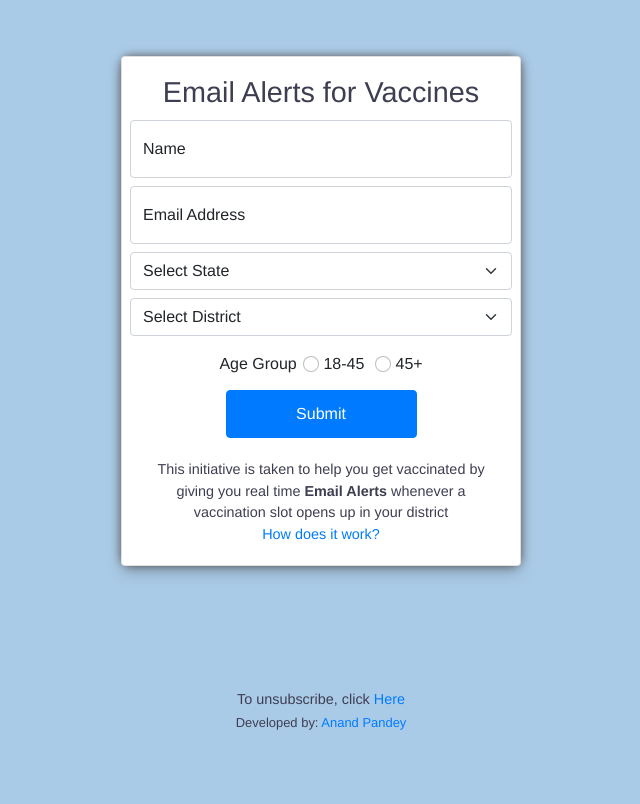
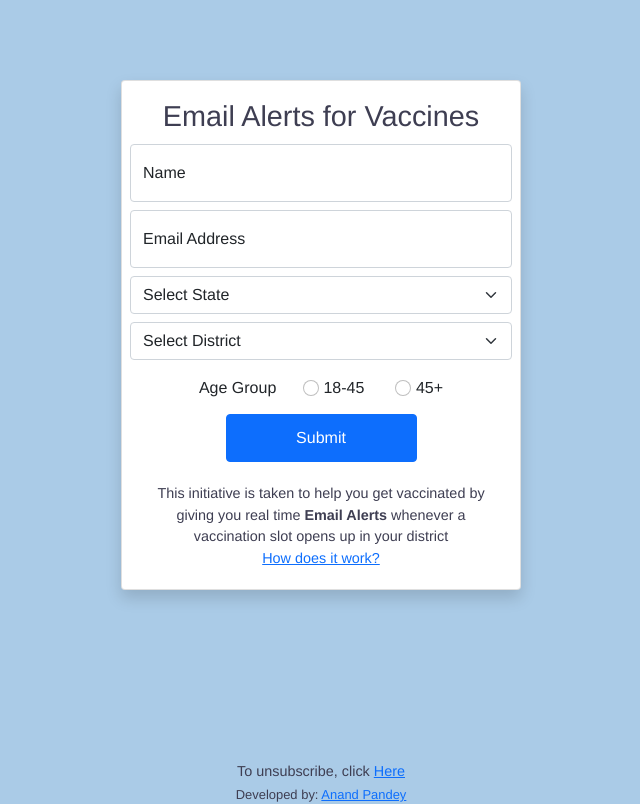
Before and after one commit to anand498/cowin-vax-alerts, a FastAPI app: page / in a window 1280 px wide. Shown: the whole page, without its empty margins (319-959 px from the left). Before the commit the page ends 730 px from the top, so only its background shows below. Run offline with FastAPI, Linux system fonts and the light colour scheme; some libraries are stand-ins or nearby versions.

Commit message:
removing unwanted js

```diff
--- a/app/static/css/global.css
+++ b/app/static/css/global.css
@@ -13,9 +13,8 @@
 .form-container{
 	margin-top: 7vh;
 	position: absolute;
-	background-color: #85878a;
+	/* background-color: #85878a; */
     font-family: "Fira Sans", Helvetica, Arial, sans-serif;
-	box-shadow: 0px 0px 10px 0px rgb(99, 91, 91);
 	border-radius:10px;
 	height: 510px;
 	width: 400px;
--- a/app/templates/layout.html
+++ b/app/templates/layout.html
@@ -6,15 +6,12 @@
         <meta name="description" content="Get Free Regular Email Alerts for Vaccine Availability whenever a free slot opens up in your district.
         A social initiative taken to get a vaccine slot for you easily "/>
         <meta name="viewport" content="width=device-width, initial-scale=1">
+
         <link href="{{ url_for('static', path='/css/global.css') }}" rel="stylesheet" type="text/css">
         <link href="https://cdn.jsdelivr.net/npm/bootstrap@5.0.1/dist/css/bootstrap.min.css" rel="stylesheet" integrity="sha384-+0n0xVW2eSR5OomGNYDnhzAbDsOXxcvSN1TPprVMTNDbiYZCxYbOOl7+AMvyTG2x" crossorigin="anonymous">
         <script src="https://cdn.jsdelivr.net/npm/bootstrap@5.0.1/dist/js/bootstrap.bundle.min.js" integrity="sha384-gtEjrD/SeCtmISkJkNUaaKMoLD0//ElJ19smozuHV6z3Iehds+3Ulb9Bn9Plx0x4" crossorigin="anonymous"></script>
         <link rel="icon" href="{{ url_for('static', path='/logo4.png') }}">
-        <link rel="stylesheet" href="https://maxcdn.bootstrapcdn.com/bootstrap/4.0.0/css/bootstrap.min.css" integrity="sha384-Gn5384xqQ1aoWXA+058RXPxPg6fy4IWvTNh0E263XmFcJlSAwiGgFAW/dAiS6JXm" crossorigin="anonymous">
-        <script src="https://code.jquery.com/jquery-3.3.1.slim.min.js" integrity="sha384-q8i/X+965DzO0rT7abK41JStQIAqVgRVzpbzo5smXKp4YfRvH+8abtTE1Pi6jizo" crossorigin="anonymous"></script>
         <script src="https://cdnjs.cloudflare.com/ajax/libs/popper.js/1.14.7/umd/popper.min.js" integrity="sha384-UO2eT0CpHqdSJQ6hJty5KVphtPhzWj9WO1clHTMGa3JDZwrnQq4sF86dIHNDz0W1" crossorigin="anonymous"></script>
-        <script src="https://stackpath.bootstrapcdn.com/bootstrap/4.3.1/js/bootstrap.min.js" integrity="sha384-JjSmVgyd0p3pXB1rRibZUAYoIIy6OrQ6VrjIEaFf/nJGzIxFDsf4x0xIM+B07jRM" crossorigin="anonymous"></script>
-        <script src="//ajax.googleapis.com/ajax/libs/jquery/1.11.1/jquery.min.js"></script>
         <script src="{{ url_for('static', path='/js/index.js') }}" type="text/javascript"></script>
         <script src="//cdn.jsdelivr.net/npm/sweetalert2@11"></script>
         <script async src="https://www.googletagmanager.com/gtag/js?id=G-V8DHHVV8TE"></script>
```
